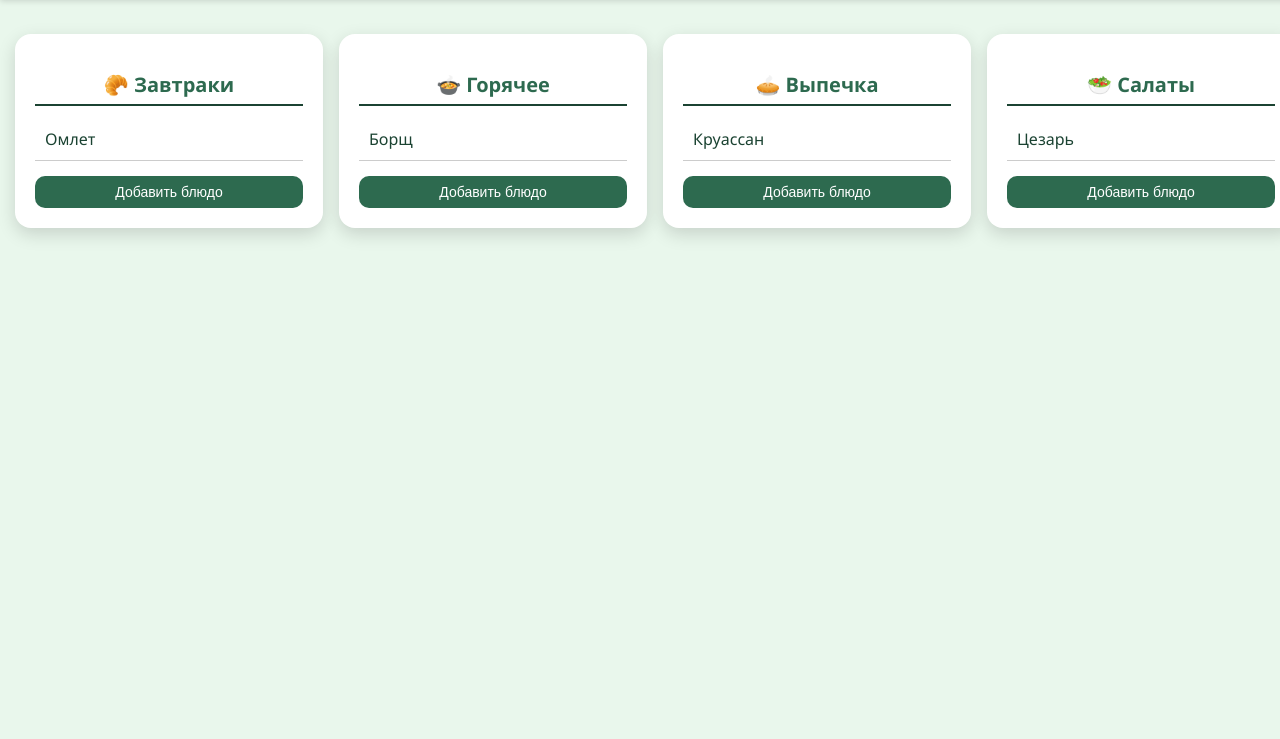
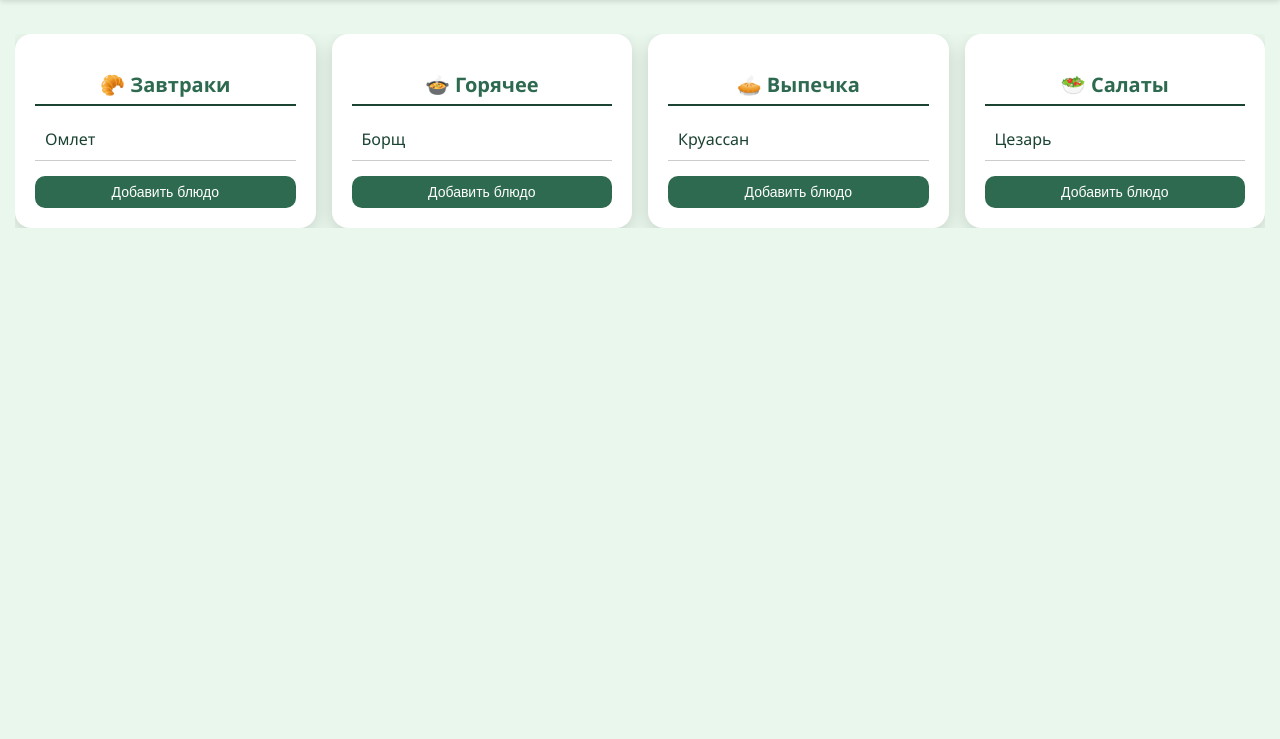
Before and after one commit to bedol4ga/-recipes, a plain HTML site: page index.html in a window 1280 px wide. Shown: the part 61-800 px from the top of the page. Drawn offline with Linux system fonts and the light colour scheme.

Commit message:
Update index.html

```diff
--- a/index.html
+++ b/index.html
@@ -2,14 +2,14 @@
 <html lang="ru">
 <head>
   <meta charset="UTF-8">
-  <title>Меню</title>
+  <title>Меню ресторана</title>
   <meta name="viewport" content="width=device-width, initial-scale=1.0">
-<meta name="apple-mobile-web-app-capable" content="yes">
-<meta name="apple-mobile-web-app-status-bar-style" content="black-translucent">
-<meta name="apple-mobile-web-app-title" content="Меню">
+  <meta name="apple-mobile-web-app-capable" content="yes">
+  <meta name="apple-mobile-web-app-status-bar-style" content="black-translucent">
+  <meta name="apple-mobile-web-app-title" content="Меню">
 
-<!-- Иконка для ярлыка -->
-<link rel="apple-touch-icon" href="https://cdn-icons-png.flaticon.com/512/7064/7064359.png">
+  <!-- Иконка -->
+  <link rel="apple-touch-icon" href="https://cdn-icons-png.flaticon.com/512/7064/7064359.png">
   <style>
 :root {
   --bg: #e9f7ec;
@@ -37,7 +37,7 @@ body, html {
   height: 100%;
   width: 100%;
   max-width: 100%;
-  overflow-x: hidden; /* убираем горизонтальный скролл */
+  overflow-x: hidden;
 }
 
 header {
@@ -101,7 +101,7 @@ main {
   display: grid;
   gap: 16px;
   width: 100%;
-  max-width: 100%;   /* убрали фикс 1200px */
+  max-width: 100%;
   margin: 0 auto;
   box-sizing: border-box;
   grid-template-columns: 1fr; /* по умолчанию одна колонка */
@@ -206,7 +206,22 @@ main {
   display: none;
 }
 
-
+/* 🚫 ГЛОБАЛЬНЫЙ ФИКС ПРОТИВ ВЫЛАЗАНИЙ */
+*,
+*::before,
+*::after {
+  box-sizing: border-box;
+  max-width: 100vw;
+}
+html, body {
+  width: 100%;
+  max-width: 100vw;
+  overflow-x: hidden !important;
+}
+.menu, .card, header, main, .page {
+  max-width: 100vw;
+  overflow-x: hidden;
+}
   </style>
 </head>
 <body>
```
